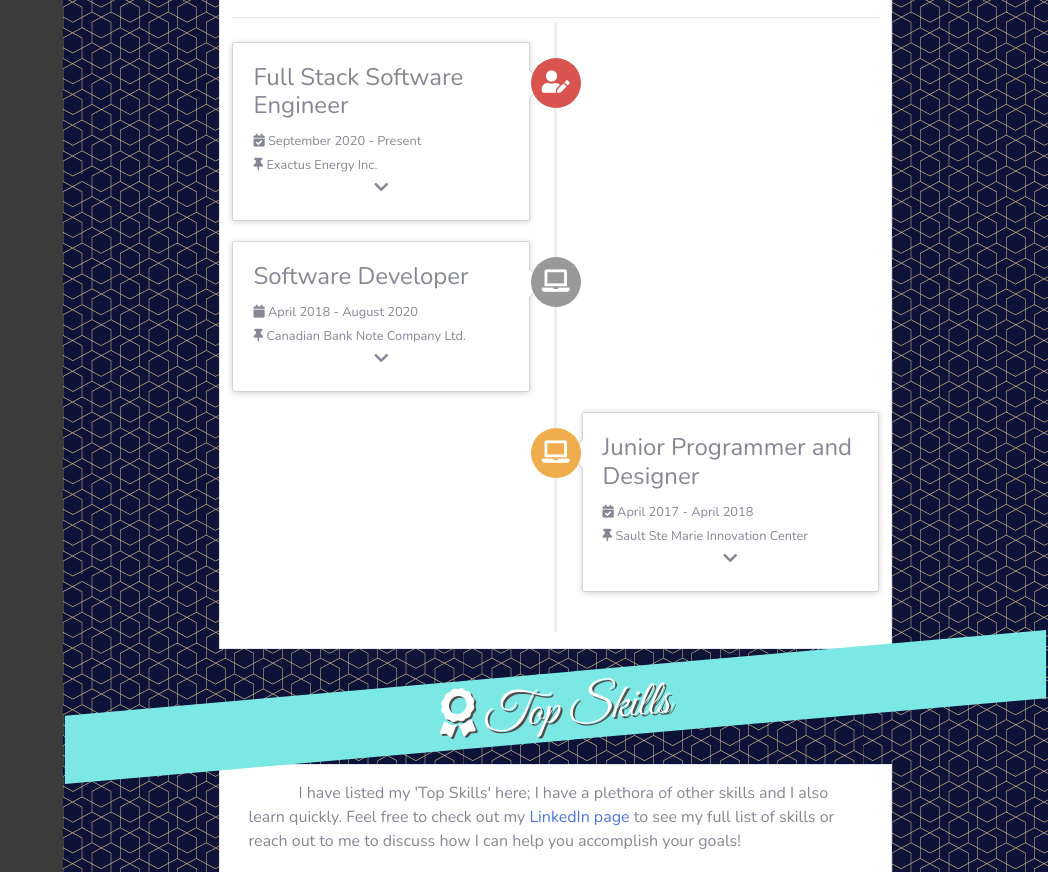
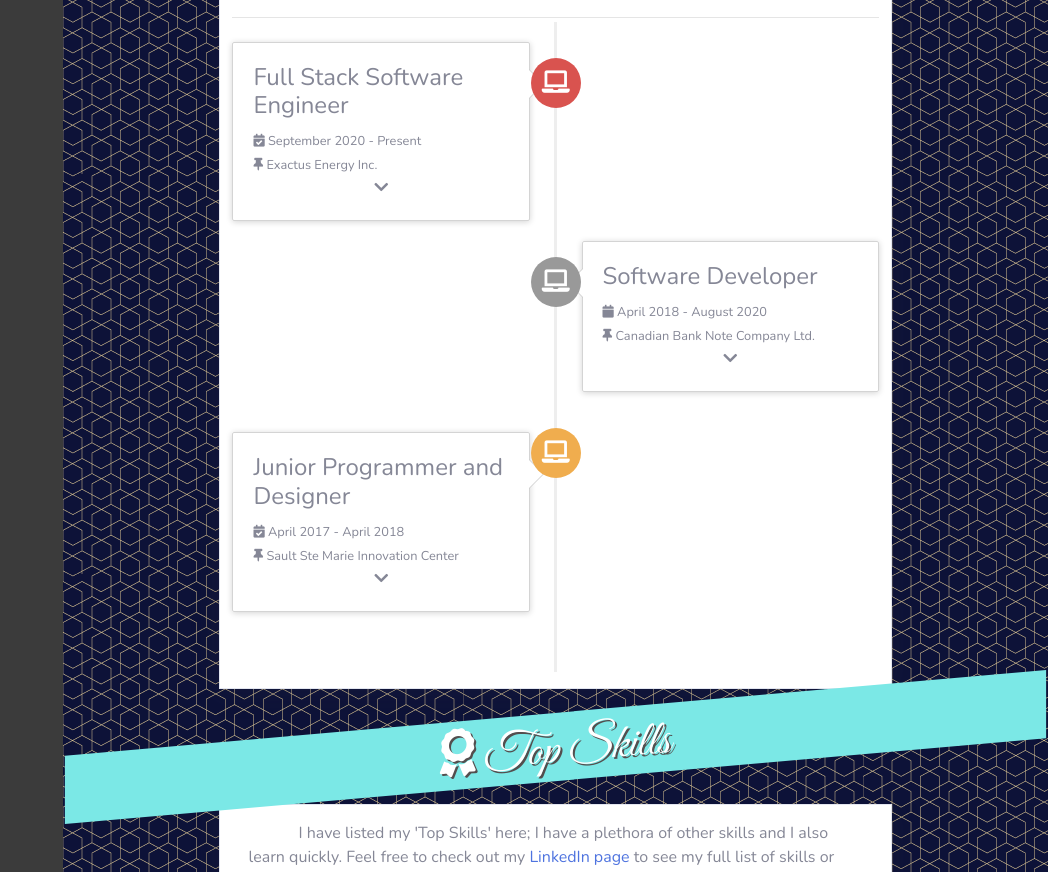
Before and after one commit to sydturn/sydturn.github.io, a website with bundled scripts: page index.html in a window 1280 px wide. Shown: the part 1426-2298 px from the top of the page, without its empty margins (232-1280 px from the left). Built offline with nearby package versions, Linux system fonts and the light colour scheme; a web font is replaced by a local one.

Commit message:
moved timeline articles to sit opposite eachother, changed icon for Exactus Job

```diff
--- a/index.html
+++ b/index.html
@@ -148,7 +148,7 @@
               <hr class="sidebar-divider my-1">
               <ul class="timeline">
                   <li class="my-dropdown">
-                    <div class="timeline-badge danger"><i class="fas fa-user-edit"></i></div>
+                    <div class="timeline-badge danger"><i class="fas fa-laptop"></i></div>
                     <div class="timeline-panel">
                       <div class="timeline-heading">
                         <h4 class="timeline-title">Full Stack Software Engineer</h4>
@@ -168,7 +168,7 @@
                     </div>
                   </li>
 
-                  <li class="my-dropdown">
+                  <li class="timeline-inverted my-dropdown">
                     <div class="timeline-badge"><i class=" fas fa-laptop"></i></div>
                     <div class="timeline-panel">
                       <div class="timeline-heading">
@@ -188,7 +188,7 @@
                     </div>
                   </li>
 
-                  <li class="timeline-inverted my-dropdown">
+                  <li class="timeline my-dropdown">
                     <div class="timeline-badge warning"><i class="fas fa-laptop"></i></div>
                     <div class="timeline-panel">
                       <div class="timeline-heading">
```
